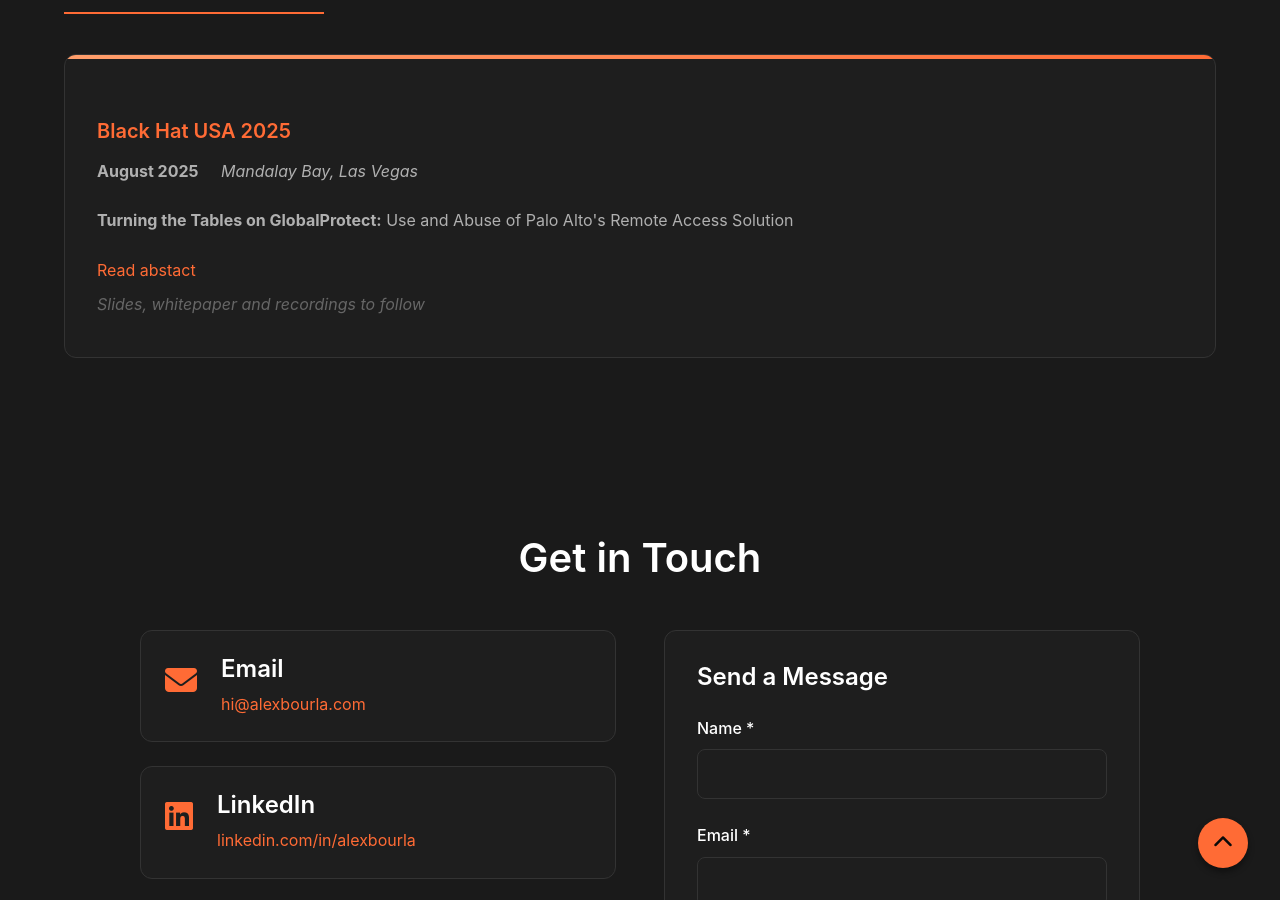
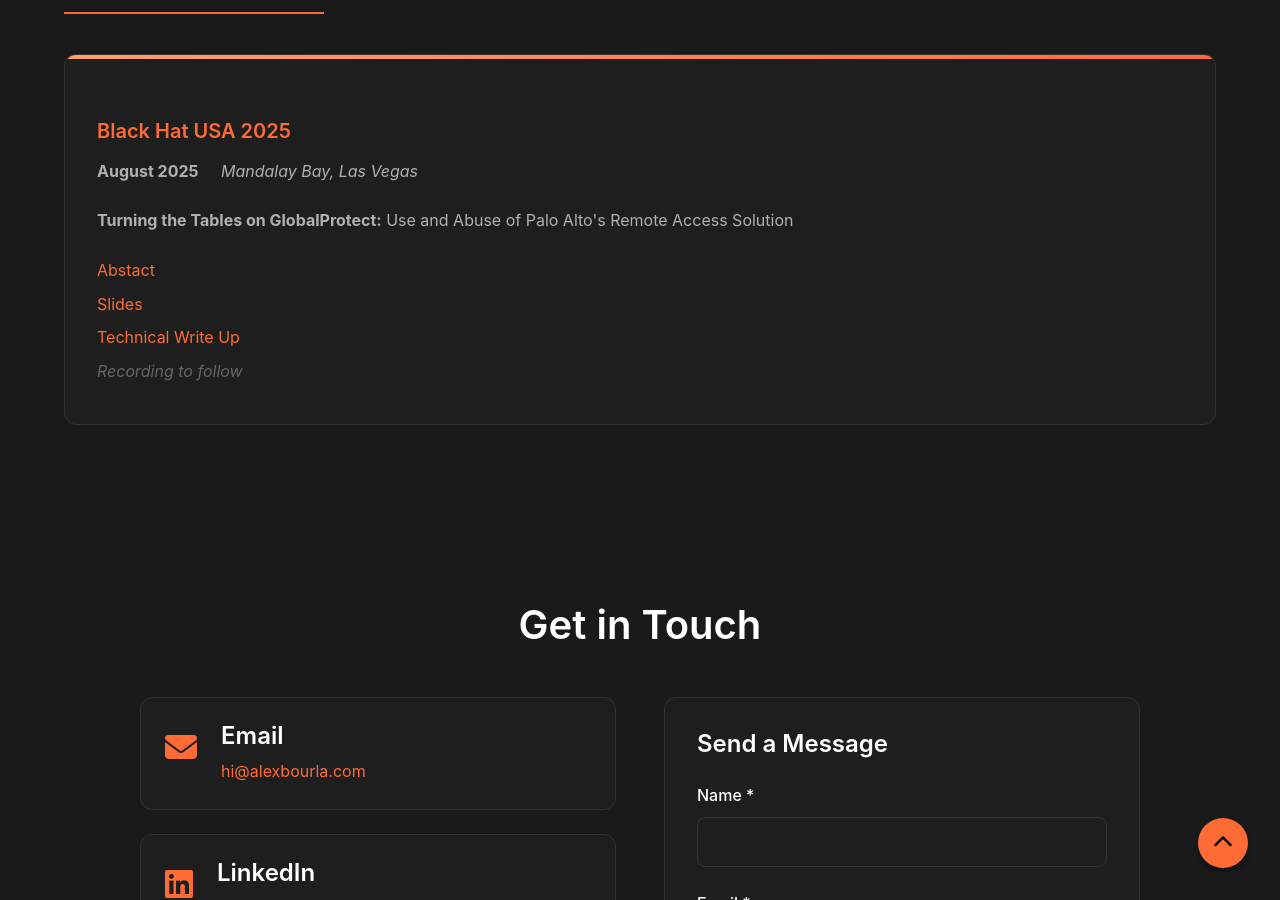
Before and after one commit to alexb70/alexbourla.github.io, a Jekyll site: the page built from index.html, in a window 1280 px wide and 900 px high, scrolled down 3053 px. Built offline with Jekyll 4.4.1, drawn with Linux system fonts in a browser that asks for light colours.

Commit message:
Fix JS errors
* Update CSP
* Update links on homepage

```diff
--- a/_config.yml
+++ b/_config.yml
@@ -90,6 +90,7 @@
   description: "Helping teams defend and design secure, modern systems. Expert in security engineering, threat modeling, and vCISO services."
   keywords: "cybersecurity consultant, security engineering, threat modeling, vCISO, security automation, DevSecOps, red teaming, penetration testing, cloud security"
   author: "Alex Bourla"
+  csp: "default-src 'self'; script-src 'self' 'unsafe-inline' https://cdnjs.cloudflare.com https://plausible.io; script-src-elem 'self' 'unsafe-inline' https://cdnjs.cloudflare.com https://plausible.io; connect-src 'self' https://plausible.io; style-src 'self' 'unsafe-inline' https://fonts.googleapis.com https://cdnjs.cloudflare.com; font-src 'self' https://fonts.gstatic.com https://cdnjs.cloudflare.com; img-src 'self' data: https:;"
 
 # Social Media
 social:
--- a/_layouts/default.html
+++ b/_layouts/default.html
@@ -48,7 +48,9 @@
 
     <!-- Security headers -->
     <meta http-equiv="Content-Security-Policy"
-        content="default-src 'self'; script-src 'self' 'unsafe-inline' https://cdnjs.cloudflare.com; style-src 'self' 'unsafe-inline' https://fonts.googleapis.com https://cdnjs.cloudflare.com; font-src 'self' https://fonts.gstatic.com https://cdnjs.cloudflare.com; img-src 'self' data: https:;">
+        content="default-src 'self'; script-src 'self' 'unsafe-inline' https://cdnjs.cloudflare.com https://plausible.io; script-src-elem 'self' 'unsafe-inline' https://cdnjs.cloudflare.com https://plausible.io; connect-src 'self' https://plausible.io; style-src 'self' 'unsafe-inline' https://fonts.googleapis.com https://cdnjs.cloudflare.com; font-src 'self' https://fonts.gstatic.com https://cdnjs.cloudflare.com; img-src 'self' data: https:;">
+
+    <script defer data-domain="alexbourla.com" src="https://plausible.io/js/script.js"></script>
 </head>
 
 <body>
--- a/_layouts/research.html
+++ b/_layouts/research.html
@@ -32,10 +32,6 @@
 
     <!-- Styles -->
     <link rel="stylesheet" href="/assets/css/main.css">
-
-    <!-- Security headers -->
-    <meta http-equiv="Content-Security-Policy"
-        content="default-src 'self'; script-src 'self' 'unsafe-inline' https://cdnjs.cloudflare.com https://plausible.io; connect-src 'self' https://plausible.io; style-src 'self' 'unsafe-inline' https://fonts.googleapis.com https://cdnjs.cloudflare.com; font-src 'self' https://fonts.gstatic.com https://cdnjs.cloudflare.com; img-src 'self' data: https:;">
 
     <script defer data-domain="alexbourla.com" src="https://plausible.io/js/script.js"></script>
 </head>
--- a/assets/js/main.js
+++ b/assets/js/main.js
@@ -1,3 +1,7 @@
+// Wrap everything in an IIFE to prevent global variable conflicts
+(function () {
+    'use strict';
+
     // Mobile Navigation Toggle
     document.addEventListener('DOMContentLoaded', function () {
         const navToggle = document.getElementById('nav-toggle');
@@ -82,6 +86,7 @@
     });
 
     // Intersection Observer for animations
+    document.addEventListener('DOMContentLoaded', function () {
         const observerOptions = {
             threshold: 0.1,
             rootMargin: '0px 0px -50px 0px'
@@ -96,7 +101,6 @@
         }, observerOptions);
 
         // Observe elements for animation
-document.addEventListener('DOMContentLoaded', function () {
         const animatedElements = document.querySelectorAll('.service-card, .experience-item, .research-card');
 
         animatedElements.forEach(el => {
@@ -317,3 +321,5 @@
             });
         }
     });
+
+})(); // End of IIFE
--- a/index.html
+++ b/index.html
@@ -287,8 +287,12 @@
                         </p>
                         <ul class="publication-links">
                             <li><a href="https://www.blackhat.com/us-25/briefings/schedule/#turning-the-tables-on-globalprotect-use-and-abuse-of-palo-altos-remote-access-solution-46051"
-                                    target="_blank" rel="noopener">Read abstact</a></li>
-                            <li><em>Slides, whitepaper and recordings to follow</em></li>
+                                    target="_blank" rel="noopener">Abstact</a></li>
+                            <li><a href="http://i.blackhat.com/BH-USA-25/Presentations/US-25-Bourla-Turning-the-Tables-on-GlobalProtect-Use-and-Abuse-of-Palo-Alto-Remote-Access-Solution-Thursday.pdf?_gl=1*10denyh*_gcl_au*OTU3ODYxMjEuMTc1Nzc1MjkwMQ..*_ga*MTA0Mjg3MDEyOC4xNzU3NzUyOTAx*_ga_K4JK67TFYV*czE3NjA2MjA4NDQkbzExJGcwJHQxNzYwNjIwODQ1JGo2MCRsMCRoMA..&_ga=2.1117429.51480613.1760620845-1042870128.1757752901"
+                                    target="_blank" rel="noopener">Slides</a></li>
+                            <li><a href="/research/turning-the-tables-on-globalprotect/" target="_blank"
+                                    rel="noopener">Technical Write Up</a></li>
+                            <li><em>Recording to follow</em></li>
                         </ul>
                     </div>
                 </div>
```
Also changed, not shown: assets/js/research.js (+5 -12 lines). Lines whose indentation alone changed are shown as unchanged.
